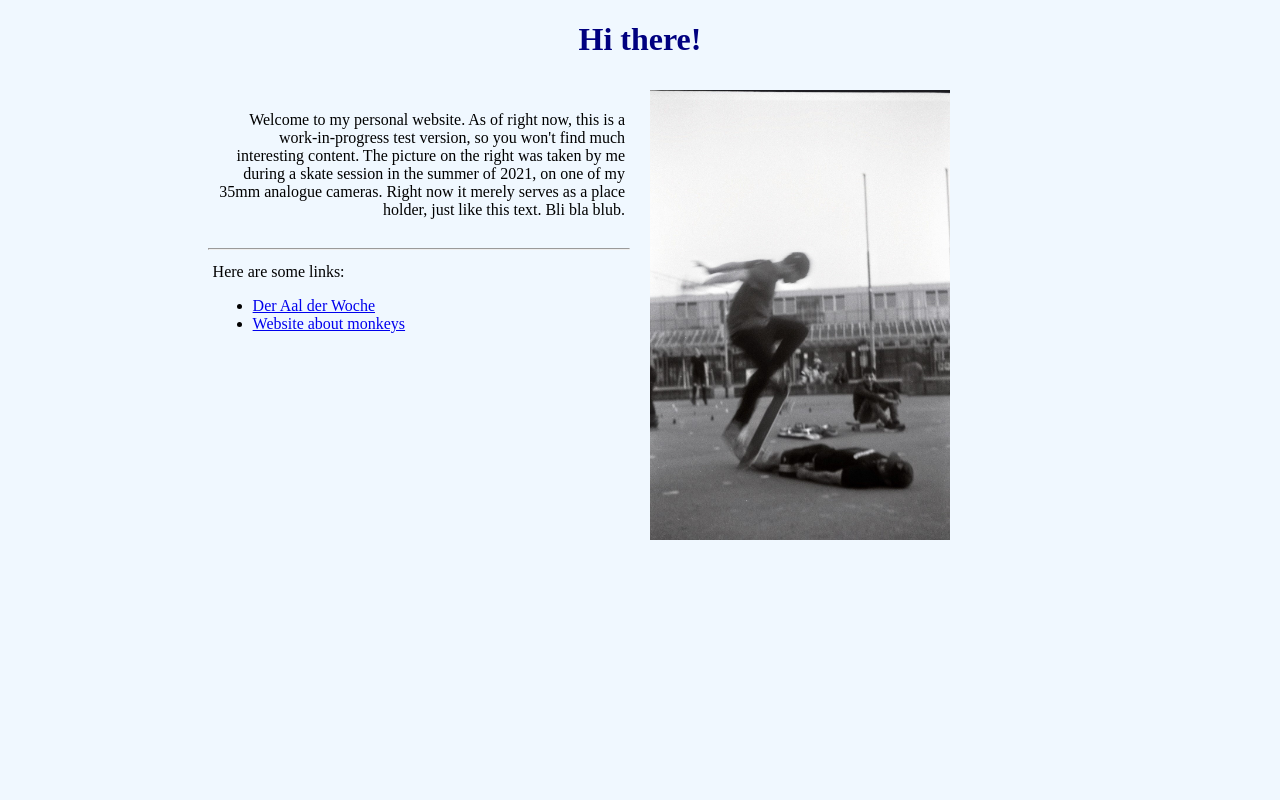
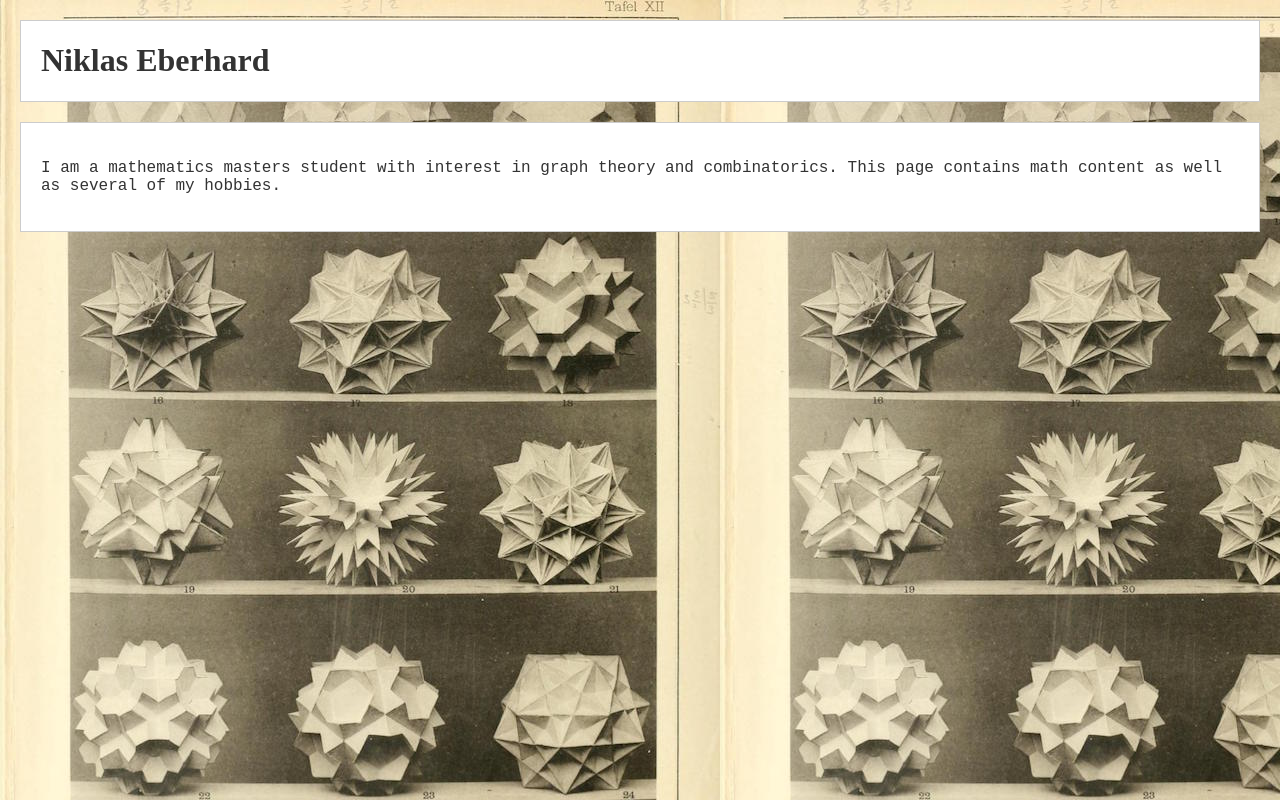
Before and after one commit to NPruen/npruen.github.io, a plain HTML site: page index.html in a window 1280 px wide. Drawn offline with Linux system fonts and the light colour scheme.

Commit message:
switching to new page

```diff
--- a/index.html
+++ b/index.html
@@ -1,42 +1,47 @@
 <!DOCTYPE html>
-
-<html lang="en">
+<html>
 
 <head>
-	<title>Niklas' website</title>
-	<link rel="stylesheet" href="styles.css">
+    <title>Niklas Eberhard</title>
+    <meta charset="utf-8">
+
+    <style>
+        body {
+            background-color: #f0f0f0;
+            background-image: url('images/background.jpg');
+            background-repeat: repeat;
+            color: #333333;
+            font-family: Arial, sans-serif;
+            margin: 0;
+            padding: 0;
+        }
+
+        section {
+            font-family: 'Courier New', monospace;
+            background-color: #ffffff;
+            border: 1px solid #cccccc;
+            padding: 20px;
+            margin: 20px;
+        }
+
+        header {
+            font-family: 'Times New Roman', serif;
+            background-color: #ffffff;
+            border: 1px solid #cccccc;
+            margin: 20px;
+            padding-left: 20px;
+            padding-right: 20px;
+        }
+    </style>
 </head>
 
+<body>
+    <header>
+        <h1>Niklas Eberhard</h1>
+    </header>
 
-<body>
-	<h1>Hi there!</h1>
-
-	<div class="left-col">
-		<div class="right-align">
-			<p>
-			Welcome to my personal website.
-			As of right now, this is a work-in-progress test version, so you won't find much interesting content.
-			The picture on the right was taken by me during a skate session in the summer of 2021, on one of my 35mm analogue cameras.
-			Right now it merely serves as a place holder, just like this text. Bli bla blub.
-			</p>
-		</div>
-
-		<hr>
-
-		<div class="left-align">
-			Here are some links:
-			<ul>
-				<li><a href="aal.html">Der Aal der Woche</a></li>
-				<li><a href="monkey.html">Website about monkeys</a></li>
-			</ul>
-		</div>
-
-	</div>
-
-	<div class="right-col">
-	<img src="images/skater2.jpg" width="300"></img>
-	</div>
+    <section>
+        <p>I am a mathematics masters student with interest in graph theory and combinatorics. This page contains math content as well as several of my hobbies.</p>
+    </section>
 </body>
-
-
 </html>
```
Also changed, not shown: oldindex.html (added, +42 -0 lines), images/background.jpg (added).
